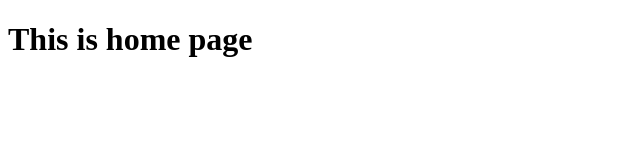
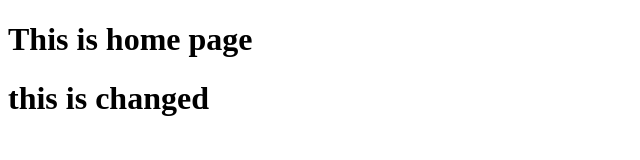
Before and after one commit to sedc-codecademy/sp2024-cp01-csi-2, a plain HTML site: page Homepage/index.html in a window 1280 px wide. Shown: the whole page, without its empty margins (0-640 px from the left). Drawn offline with Linux system fonts and the light colour scheme.

Commit message:
Html for homepage modifed

```diff
--- a/Homepage/index.html
+++ b/Homepage/index.html
@@ -9,7 +9,7 @@
 
 <body>
     <h1>This is home page</h1>
-
+    <h1>this is changed </h1>
 
 
     <script src="script.js"></script>
```
